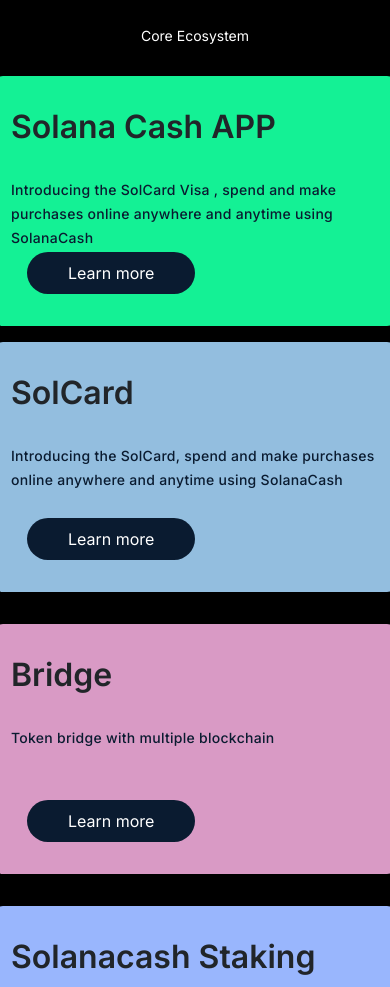
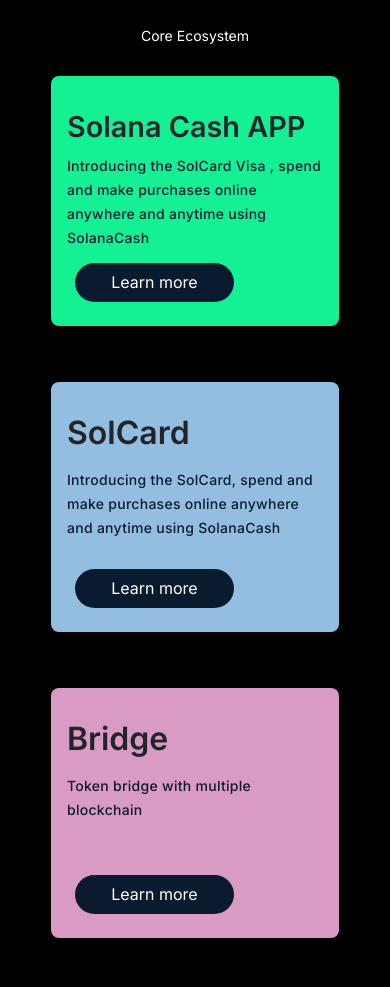
Before and after one commit to nairateam/solanacash, a plain HTML site: page index.html in a window 390 px wide. Shown: the part 4471-5458 px from the top of the page. Drawn offline with nearby package versions, Linux system fonts and the light colour scheme; a script that the page names is missing.

Commit message:
Add files via upload

```diff
--- a/style.css
+++ b/style.css
@@ -896,31 +896,31 @@ td {
         justify-items: center;
         align-items: center;
      }
-
+    .card-1 {
         position: relative;
         margin-bottom: 1rem;
      }
 
-     .card-2 {
+    .card-2 {
         position: relative;
         margin-bottom: 1rem;
      }
 
-     .card-3 {
+    .card-3 {
         position: relative;
         margin-bottom: 1rem;
      }
 
-     .card-4 {
+    .card-4 {
         position: relative;
         margin-bottom: 1rem;
      }
 
-     .card-body {
+    .card-body {
          position: relative;         width: 25rem;
      }
 
-     .btn-card {
+    .btn-card {
         position: absolute;
         color: #fff;
         background: #0A1B30;
@@ -947,22 +947,35 @@ td {
         align-items: center;
      }
 
+     .card-1 .card-title {
+        font-size: 1.8rem;
+         padding-bottom: 0;
+     }
+
+     .card-text {
+         margin: 0;
+     }
+
      .card-1 {
+        height: 290px;
         position: relative;
         margin-bottom: 1rem;
      }
 
      .card-2 {
+        height: 290px;
         position: relative;
         margin-bottom: 1rem;
      }
 
      .card-3 {
+        height: 290px;
         position: relative;
         margin-bottom: 1rem;
      }
 
      .card-4 {
+        height: 290px;
         position: relative;
         margin-bottom: 1rem;
      }
```
